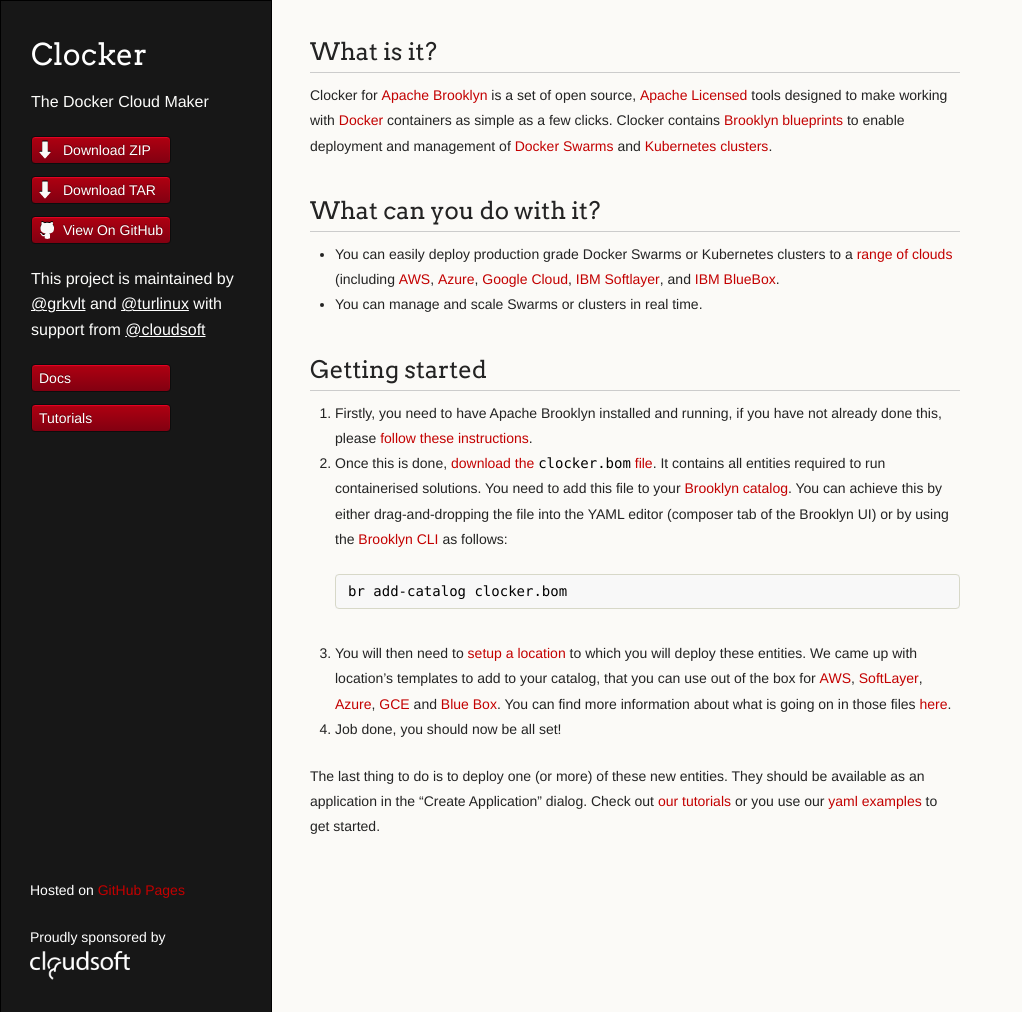
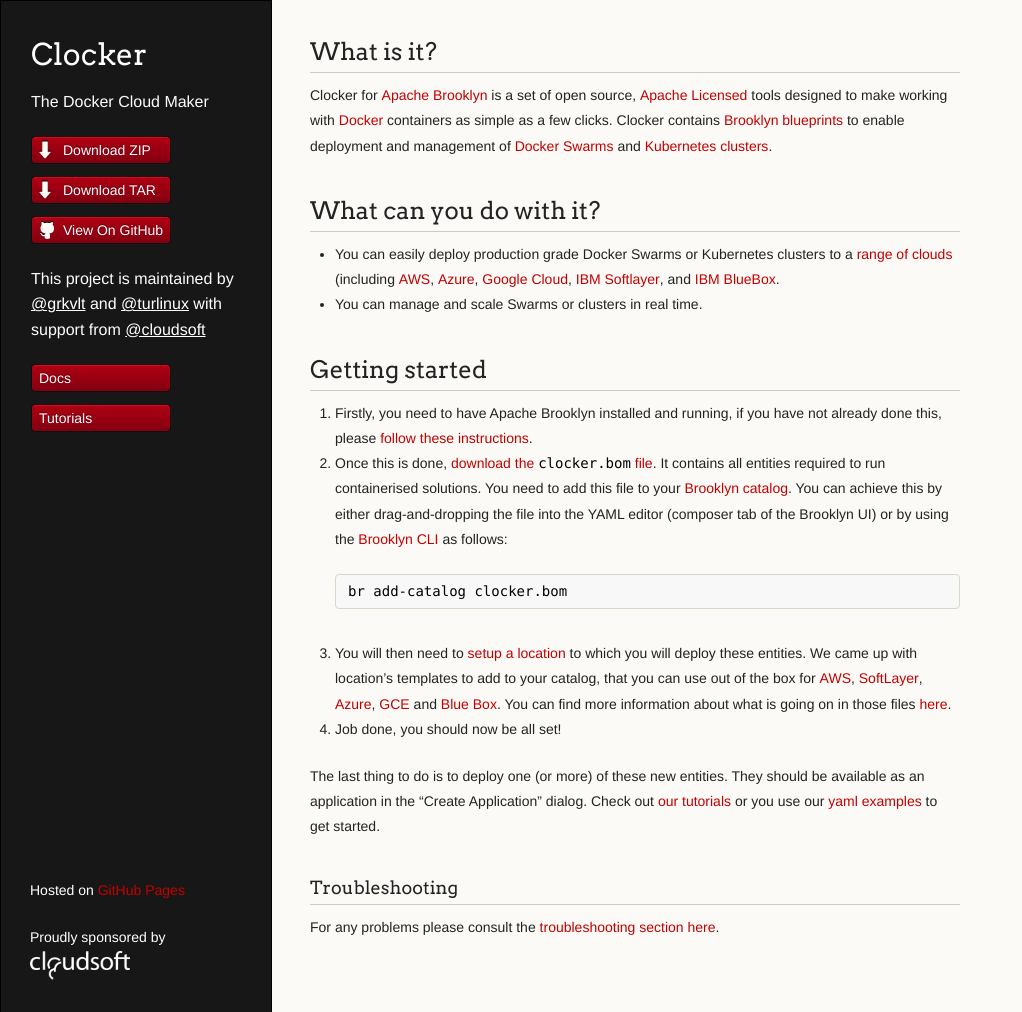
Before and after one commit to brooklyncentral/clocker, a Jekyll site: the page built from index.md, in a window 1280 px wide and 1012 px high. Shown: the whole window, without its empty margins (0-1022 px from the left). Built offline with Jekyll 4.4.1, drawn with Linux system fonts in a browser that asks for light colours.

Commit message:
Update index.md

```diff
--- a/index.md
+++ b/index.md
@@ -23,3 +23,6 @@
 4. Job done, you should now be all set!
 
 The last thing to do is to deploy one (or more) of these new entities. They should be available as an application in the "Create Application" dialog. Check out [our tutorials](tutorials) or you use our [yaml examples](examples/swarm.yaml){:target="blank"} to get started.
+
+### Troubleshooting
+For any problems please consult the [troubleshooting section here](troubleshooting.html).
```
